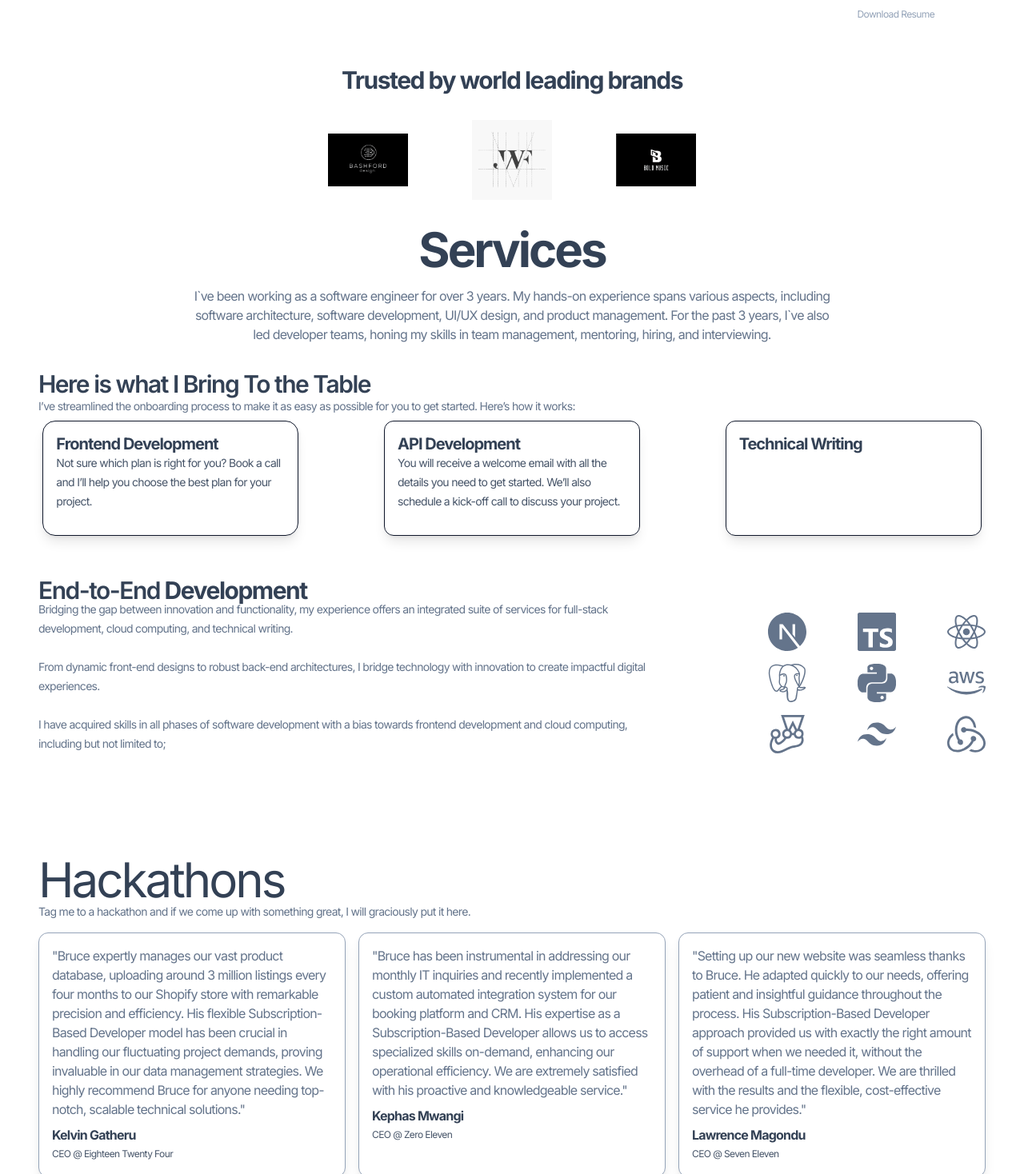
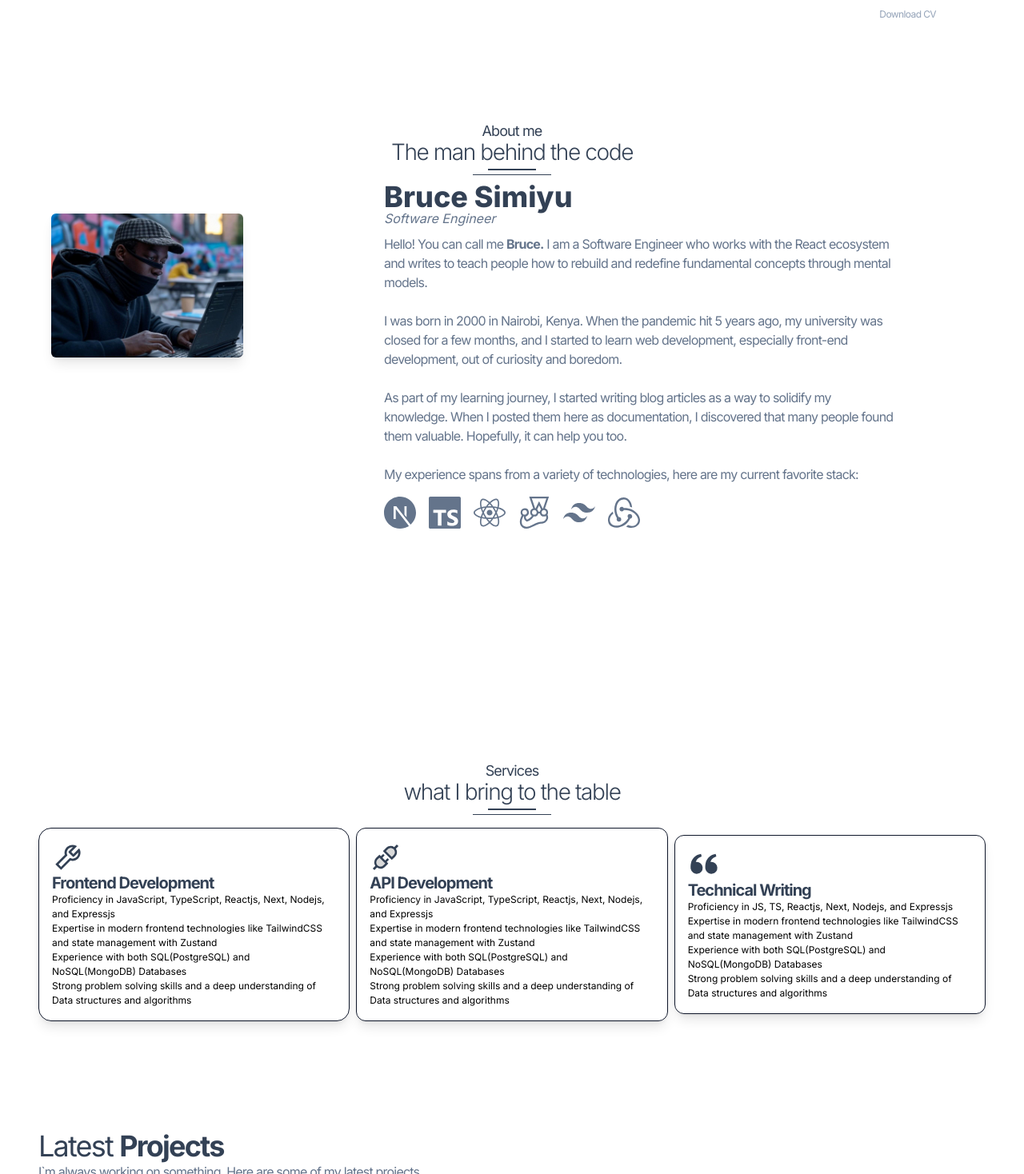
Before and after one commit to Brucedevnairobi/portfolio-website, a Next.js app: page / in a window 1280 px wide. Shown: the part 622-2090 px from the top of the page at 80% size. Built offline with nearby package versions, Linux system fonts and the light colour scheme.

Commit message:
Revamp touches

```diff
--- a/app/daas/page.tsx
+++ b/app/daas/page.tsx
@@ -24,8 +24,10 @@ const page = () => {
             <br />
             With a strong focus on client-side web development and a knack for creating efficient modern user-centric websites,
             Here is what I bring to the table:
-            {/*Schedule an introductory call to see how I can help you.*/}
           </p>
+          <div className="">
+
+          </div>
           <Image
             src="/assets/images/daas.png"
             width={441}
--- a/app/page.tsx
+++ b/app/page.tsx
@@ -16,6 +16,9 @@ import { SiJest } from "react-icons/si";
 import { SiTailwindcss } from "react-icons/si";
 import { SiRedux } from "react-icons/si";
 import { ArrowRight } from "lucide-react";
+import { AiOutlineTool } from "react-icons/ai";
+import { AiTwotoneApi } from "react-icons/ai";
+import { BiSolidQuoteAltLeft } from "react-icons/bi";
 
 export default function Home() {
   return (
@@ -23,14 +26,18 @@ export default function Home() {
       <nav className="mt-10">
         <NavBar />
       </nav>
-
       <div className=" pt-4 flex flex-col md:flex-row md:justify-between">
         <main className="mx-12 md:mt-20">
-          <h1 className="text-3xl md:text-6xl tracking-tighter text-slate-500">
-            Hire a <br />
-            <span className="font-bold text-slate-700">Software Craftsman</span>
+          <h1 className="text-slate-500">
+            <span className="leading-12 tracking-tighter text-[16px] pt-4 text-slate-500">
+              Hire a
+            </span>{" "}
+            <br />
+            <span className="text-3xl md:text-6xl tracking-tighter font-bold text-slate-700">
+              Software Craftsman
+            </span>
           </h1>
-          <p className="leading-12 tracking-tighter text-sm md:text-md pt-4 text-slate-500 md:w-1/2">
+          <p className="leading-12 tracking-tighter text-[16px] pt-4 text-slate-500 md:w-1/2">
             Hi, I`m Bruce Simiyu, a web frontend engineer living in Nairobi,
             Kenya. <br />
             Strategic, multi-disciplinary, creative with a strong belief in
@@ -55,16 +62,6 @@ export default function Home() {
                 </Link>
               </button>
             </section>
-            <section className="flex flex-col">
-              <button className="bg-slate-300 rounded-3xl p-2">
-                <Link
-                  href="./daas"
-                  className="text-sm font-normal tracking-tighter"
-                >
-                  Subscription-Based Developer
-                </Link>
-              </button>
-            </section>
           </section>
         </main>
         <div className="flex flex-col md:translate-y-52 items-center mt-10">
@@ -78,7 +75,7 @@ export default function Home() {
           <h1 className="text-center text-sm font-bold pt-4 text-slate-700 leading-6 tracking-tighter md:mr-16">
             Bruce Simiyu
           </h1>
-          <p className="mx-auto text-xs flex text-slate-500 pb-2 leading-6 tracking-tighter md:mr-16">
+          <p className="mx-auto text-xs flex text-slate-500 pb-2 leading-6 tracking-tighter md:mr-18">
             Frontend Developer | Technical Writer
           </p>
 
@@ -100,172 +97,160 @@ export default function Home() {
             </Link>
           </div>
           <a
-            href="http://"
+            href="https://docs.google.com/document/d/1tpEiOyXql9S2oIHFQ7l8WEmi-CD6kyVbExHy_fPWwqg/view?usp=sharing"
             target="_blank"
             rel="noopener noreferrer"
             className="text-xs flex justify-center items-center mt-2 gap-2 md:mr-16 text-slate-400 leading-6 tracking-tighter"
           >
-            Download Resume
+            Download CV
           </a>
         </div>
       </div>
-      <h1 className="text-2xl md:text-3xl font-bold text-center pt-40 text-slate-700 leading-6 tracking-tighter">
-        Trusted by world leading brands
+      <div className="h-screen mt-48">
+        <h1 className=" tracking-tighter text-[18px] text-center pt-4 pb-2 text-slate-700">
+          About me
         </h1>
-      <div className="flex flex-row w-full pt-8 items-center justify-center gap-x-10 md:gap-x-20">
-        <Image src="/assets/images/bw.webp" width={100} height={100} alt="bw" />
+        <h1 className="text-[28px] font-light text-slate-700 text-center mt-[-16px] leading-12 tracking-tighter">
+          The man behind the code
+        </h1>
+        <div className="h-[2px] w-[60px] bg-slate-700 mx-auto"></div>
+        <div className="h-[1px] w-[98px] mt-[5px] bg-slate-700 mx-auto"></div>
+        <div className=" relative flex flex-col md:flex-row">
           <Image
-          src="/assets/images/jwf.webp"
-          width={100}
-          height={100}
-          alt="jwf"
+            src="/assets/images/grok2.jpg"
+            width={240}
+            height={320}
+            alt="Profile Picture"
+            className="rounded-md shadow-lg md:float-left md:ml-16 mx-auto mt-12"
           />
-        <Image src="/assets/images/ms.webp" width={100} height={100} alt="ms" />
+          <div className="flex flex-col md:w-1/2 absolute md:ml-[480px] ">
+            <h1 className="text-[36px] font-extrabold text-slate-700">
+              Bruce Simiyu
+            </h1>
+            <p className="text-[16px] italic text-slate-500 mt-[-12px] ">
+              Software Engineer
+            </p>
+            <p className="text-slate-500 mt-2 leading-6 tracking-tighter">
+              Hello! You can call me <span className="font-bold">Bruce.</span> I
+              am a Software Engineer who works with the React ecosystem and
+              writes to teach people how to rebuild and redefine fundamental
+              concepts through mental models.
+              <br />
+              <br /> I was born in 2000 in Nairobi, Kenya. When the pandemic hit
+              5 years ago, my university was closed for a few months, and I
+              started to learn web development, especially front-end
+              development, out of curiosity and boredom.
+              <br />
+              <br /> As part of my learning journey, I started writing blog
+              articles as a way to solidify my knowledge. When I posted them
+              here as documentation, I discovered that many people found them
+              valuable. Hopefully, it can help you too.
+              <br />
+              <br /> My experience spans from a variety of technologies, here
+              are my current favorite stack:
+            </p>
+            <section className="flex flex-row gap-x-4 pt-4">
+              <SiNextdotjs className="text-slate-500 w-10 h-10" />
+              <SiTypescript className="text-slate-500 w-10 h-10" />
+              <FaReact className="text-slate-500 w-10 h-10" />
+              <SiJest className="text-slate-500 w-10 h-10" />
+              <SiTailwindcss className="text-slate-500 w-10 h-10" />
+              <SiRedux className="text-slate-500 w-10 h-10" />
+            </section>
           </div>
-      <h1 className="text-3xl md:text-6xl text-slate-700 text-center mt-8 font-bold tracking-tighter">
+        </div>
+      </div>
+      <h1 className=" tracking-tighter text-[18px] text-center pt-4 pb-2 text-slate-700">
         Services
       </h1>
-      <p className="flex text-slate-500 mt-4 leading-6 tracking-tighter md:mx-60 text-md mx-10 text-center">
-        I`ve been working as a software engineer for over 3 years. My hands-on
-        experience spans various aspects, including software architecture,
-        software development, UI/UX design, and product management. For the past
-        3 years, I`ve also led developer teams, honing my skills in team
-        management, mentoring, hiring, and interviewing.
-      </p>
-      <h3 className="text-2xl md:text-3xl leading-6 tracking-tighter font-semibold text-slate-700 mt-8 mx-12">
-        {/*Seamless <span className="font-bold">Onboarding</span>*/}Here is what
-        I Bring To the Table
-      </h3>
-      <p className="text-slate-500 mx-12 leading-6 tracking-tighter text-xs md:text-sm mb-2">
-        I’ve streamlined the onboarding process to make it as easy as possible
-        for you to get started. Here’s how it works:
-      </p>
-      <section className="items-center flex-col md:flex-row flex">
-        <div className="w-80 h-36 border-[1px] border-slate-900 hover:cursor-pointer rounded-2xl p-4 mb-4 shadow-lg mx-auto">
+      <h1 className="text-[28px] font-light text-slate-700 text-center mt-[-16px] leading-12 tracking-tighter">
+        what I bring to the table
+      </h1>
+      <div className="h-[2px] w-[60px] bg-slate-700 mx-auto"></div>
+      <div className="h-[1px] w-[98px] mt-[5px] bg-slate-700 mx-auto"></div>
+      <div className=" relative flex flex-col md:flex-col pt-4">
+        <section className="mx-12 gap-2 items-center flex-col md:flex-row flex">
+          <div className="border-[1px] border-slate-900 hover:cursor-pointer rounded-2xl p-4 mb-4 shadow-lg mx-auto">
+            <AiOutlineTool className="h-10 w-10 text-slate-700" />
             <h3 className="text-xl font-bold text-slate-700 leading-6 tracking-tighter">
               Frontend Development
             </h3>
-          <p className="text-sm text-slate-600 leading-6 tracking-tighter">
-            Not sure which plan is right for you? Book a call and I’ll help you
-            choose the best plan for your project.
-          </p>
+            <ul>
+              <li className="text-[12px] ">
+                Proficiency in JavaScript, TypeScript, Reactjs, Next, Nodejs,
+                and Expressjs
+              </li>
+              <li className="text-[12px]">
+                Expertise in modern frontend technologies like TailwindCSS and
+                state management with Zustand
+              </li>
+              <li className="text-[12px]">
+                Experience with both SQL(PostgreSQL) and NoSQL(MongoDB)
+                Databases
+              </li>
+              <li className="text-[12px]">
+                Strong problem solving skills and a deep understanding of Data
+                structures and algorithms
+              </li>
+            </ul>
+            <p className="text-sm text-slate-600 leading-6 tracking-tighter"></p>
           </div>
-        <div className="w-80 h-36 border-[1px] hover:cursor-pointer border-slate-900 rounded-xl p-4 shadow-lg mx-auto mb-4">
+          <div className="border-[1px] hover:cursor-pointer border-slate-900 rounded-xl p-4 shadow-lg mx-auto mb-4">
+            <AiTwotoneApi className="h-10 w-10 text-slate-700" />
             <h3 className="text-xl tracking-tighter leading-6 font-bold text-slate-700">
               API Development
             </h3>
-          <p className="text-sm tracking-tighter leading-6 text-slate-600">
-            You will receive a welcome email with all the details you need to
-            get started. We’ll also schedule a kick-off call to discuss your
-            project.
-          </p>
+
+            <ul>
+              <li className="text-[12px] ">
+                Proficiency in JavaScript, TypeScript, Reactjs, Next, Nodejs,
+                and Expressjs
+              </li>
+              <li className="text-[12px]">
+                Expertise in modern frontend technologies like TailwindCSS and
+                state management with Zustand
+              </li>
+              <li className="text-[12px]">
+                Experience with both SQL(PostgreSQL) and NoSQL(MongoDB)
+                Databases
+              </li>
+              <li className="text-[12px]">
+                Strong problem solving skills and a deep understanding of Data
+                structures and algorithms
+              </li>
+            </ul>
+            <p className="text-sm tracking-tighter leading-6 text-slate-600"></p>
           </div>
-        <div className="w-80 h-36 border-[1px] hover:cursor-pointer border-slate-900 rounded-xl p-4 shadow-lg mx-auto mb-4">
+          <div className=" border-[1px] hover:cursor-pointer border-slate-900 rounded-xl p-4 shadow-lg mx-auto mb-4">
+            <BiSolidQuoteAltLeft className="h-10 w-10 text-slate-700" />
             <h3 className="text-xl font-bold text-slate-700 tracking-tighter leading-6">
               Technical Writing
             </h3>
-          <p className="text-sm tracking-tighter leading-6 text-slate-600">
-
-          </p>
+            <ul>
+              <li className="text-[12px] ">
+                Proficiency in JS, TS, Reactjs, Next, Nodejs, and Expressjs
+              </li>
+              <li className="text-[12px]">
+                Expertise in modern frontend technologies like TailwindCSS and
+                state management with Zustand
+              </li>
+              <li className="text-[12px]">
+                Experience with both SQL(PostgreSQL) and NoSQL(MongoDB)
+                Databases
+              </li>
+              <li className="text-[12px]">
+                Strong problem solving skills and a deep understanding of Data
+                structures and algorithms
+              </li>
+            </ul>
+            <p className="text-sm tracking-tighter leading-6 text-slate-600"></p>
           </div>
         </section>
-      <h3 className="text-3xl font-semibold text-slate-700 pt-10 mx-12 leading-6 tracking-tighter">
-        End-to-End
-        <span className="font-bold"> Development</span>
-      </h3>
-      <section className="flex flex-col md:flex-row md:space-x-32 md:items-center mx-12">
-        <h1 className="text-sm md:text-md text-slate-500 leading-6 tracking-tighter">
-          Bridging the gap between innovation and functionality, my experience
-          offers an integrated suite of services for full-stack development,
-          cloud computing, and technical writing. <br />
-          <br />
-          From dynamic front-end designs to robust back-end architectures, I
-          bridge technology with innovation to create impactful digital
-          experiences. <br />
-          <br />I have acquired skills in all phases of software development
-          with a bias towards frontend development and cloud computing,
-          including but not limited to;
-        </h1>
-        <div className="mx-auto pt-4">
-          <section className="flex flex-row gap-x-16">
-            <SiNextdotjs className="text-slate-500 w-12 h-12" />
-            <SiTypescript className="text-slate-500 w-12 h-12" />
-            <FaReact className="text-slate-500 w-12 h-12" />
-          </section>
-          <section className="flex flex-row gap-x-16 pt-4">
-            <SiPostgresql className="text-slate-500 w-12 h-12" />
-            <SiPython className="text-slate-500 w-12 h-12" />
-            <FaAws className="text-slate-500 w-12 h-12" />
-          </section>
-          <section className="flex flex-row gap-x-16 pt-4">
-            <SiJest className="text-slate-500 w-12 h-12" />
-            <SiTailwindcss className="text-slate-500 w-12 h-12" />
-            <SiRedux className="text-slate-500 w-12 h-12" />
-          </section>
-        </div>
-      </section>
-      <h1 className="text-2xl md:text-6xl mt-32 leading-6 tracking-tighter text-slate-700 mx-12">
-        Hackathons
-      </h1>
-      <p className="text-slate-500 text-xs leading-6 tracking-tighter md:text-sm mx-12">
-        Tag me to a hackathon and if we come up with something great, I will graciously put it here.
-      </p>
-      <section className=" my-4 mx-12 flex flex-col md:flex-row md:gap-4 gap-2">
-        <div className="border-[1px] md:w-1/3 border-slate-400 cursor-pointer rounded-xl p-4 shadow-lg bg-white">
-          <p className="text-medium text-slate-500 leading-6 tracking-tighter">
-            &quot;Bruce expertly manages our vast product database, uploading
-            around 3 million listings every four months to our Shopify store
-            with remarkable precision and efficiency. His flexible
-            Subscription-Based Developer model has been crucial in handling our
-            fluctuating project demands, proving invaluable in our data
-            management strategies. We highly recommend Bruce for anyone needing
-            top-notch, scalable technical solutions.&quot;
-          </p>
-          <h3 className="text-md mt-2 font-bold text-slate-700 leading-6 tracking-tighter">
-            Kelvin Gatheru
-          </h3>
-          <p className="text-slate-600 text-xs leading-6 tracking-tighter">
-            CEO @ Eighteen Twenty Four
-          </p>
-        </div>
-        <div className="md:w-1/3 max-sm:my-4 border-[1px] border-slate-400 cursor-pointer  rounded-xl p-4 shadow-lg bg-white">
-          <p className="text-medium text-slate-500 tracking-tighter leading-6">
-            &quot;Bruce has been instrumental in addressing our monthly IT
-            inquiries and recently implemented a custom automated integration
-            system for our booking platform and CRM. His expertise as a
-            Subscription-Based Developer allows us to access specialized skills
-            on-demand, enhancing our operational efficiency. We are extremely
-            satisfied with his proactive and knowledgeable service.&quot;
-          </p>
-          <h3 className="text-md mt-2 font-bold text-slate-700 leading-6 tracking-tighter">
-            Kephas Mwangi
-          </h3>
-          <p className="text-slate-600 text-xs leading-6 tracking-tighter">
-            CEO @ Zero Eleven
-          </p>
-        </div>
-        <div className="md:w-1/3 border-[1px] border-slate-400 cursor-pointer  rounded-xl p-4 shadow-lg bg-white">
-          <p className="text-medium text-slate-500 tracking-tighter leading-6">
-            &quot;Setting up our new website was seamless thanks to Bruce. He
-            adapted quickly to our needs, offering patient and insightful
-            guidance throughout the process. His Subscription-Based Developer
-            approach provided us with exactly the right amount of support when
-            we needed it, without the overhead of a full-time developer. We are
-            thrilled with the results and the flexible, cost-effective service
-            he provides.&quot;
-          </p>
-          <h3 className="text-md mt-2 font-bold text-slate-700 leading-6 tracking-tighter">
-            Lawrence Magondu
-          </h3>
-          <p className="text-slate-600 text-xs leading-6 tracking-tighter">
-            CEO @ Seven Eleven
-          </p>
-        </div>
-      </section>
-      <h1 className="text-4xl md:text-6xl mt-32 text-slate-700 mx-12 leading-6 tracking-tighter">
+
+        <h1 className="text-[36px] mt-32 text-slate-700 mx-12 leading-6 tracking-tighter">
           Latest <span className="font-bold">Projects</span>
         </h1>
-      <p className="mx-12 text-xs md:text-sm text-slate-500 leading-6 tracking-tighter">
+        <p className="mx-12 mt-2 text-md text-slate-500 leading-6 tracking-tighter">
           I`m always working on something. Here are some of my latest projects.
         </p>
         <section className="mx-12 mt-8 gap-12 sm:grid grid-cols-2 md:grid-cols-3 md:gap-16  mb-20">
@@ -328,10 +313,11 @@ export default function Home() {
               </div>
             </div>
             <h6 className="text-slate-500 leading-4 tracking-tighter text-xs mb-4 md:text-sm">
-            A modern Crowdsourced City Improvement Platform for Nairobi City. It
-            addresses the need for increased civic engagement and transparent
-            urban planning. Features include; with easy-to-use voting mechanism,
-            accessibility features for users with disabilities. Check READme.md.
+              A modern Crowdsourced City Improvement Platform for Nairobi City.
+              It addresses the need for increased civic engagement and
+              transparent urban planning. Features include; with easy-to-use
+              voting mechanism, accessibility features for users with
+              disabilities. Check READme.md.
             </h6>
           </div>
           <Link
@@ -361,9 +347,9 @@ export default function Home() {
               </div>
             </div>
             <h6 className="text-slate-500 leading-4 tracking-tighter text-xs mb-4 md:text-sm">
-            A modern sneakers eCommerce website landing page. The site features
-            a responsive design, intuitive product browsing and search
-            functionality, and a streamlined checkout process.
+              A modern sneakers eCommerce website landing page. The site
+              features a responsive design, intuitive product browsing and
+              search functionality, and a streamlined checkout process.
             </h6>
           </Link>
           <Link
@@ -399,10 +385,10 @@ export default function Home() {
             </h6>
           </Link>
         </section>
-      <h1 className="text-4xl md:text-6xl pt-32 text-slate-700 pl-16 tracking-tighter leading-6">
-        Latest <span className="font-bold">Articles</span>
+        <h1 className="text-[36px] pt-10 text-slate-700 pl-16 tracking-tighter leading-6">
+          Featured <span className="font-bold">Articles</span>
         </h1>
-      <p className="mx-16 text-xs md:text-sm text-slate-500 leading-6 tracking-tighter">
+        <p className="mx-16 mt-2 text-md text-slate-500 leading-6 tracking-tighter">
           Learning and writing tech staff. Interact with my blog
         </p>
         <section className="mx-12 mt-8 gap-12 sm:grid grid-cols-2 md:grid-cols-3 md:gap-16  mb-20">
@@ -433,9 +419,10 @@ export default function Home() {
               </div>
             </div>
             <h6 className="text-slate-500 leading-4 tracking-tighter text-xs mb-4 md:text-sm">
-            For frontend tooling, Vite can be said to have made create-react-app
-            obsolete. Hot Module Replacement and performance make it an asset
-            for the front end. To explore more about Vite check out this article
+              For frontend tooling, Vite can be said to have made
+              create-react-app obsolete. Hot Module Replacement and performance
+              make it an asset for the front end. To explore more about Vite
+              check out this article
             </h6>
           </Link>
           <React.Fragment>
@@ -466,8 +453,8 @@ export default function Home() {
                 </div>
               </div>
               <h6 className="text-slate-500 leading-4 tracking-tighter text-xs mb-4 md:text-sm">
-              Build, Deploy, and Host Your Vite App on GitHub Pages with GitHub
-              Actions CI/CD
+                Build, Deploy, and Host Your Vite App on GitHub Pages with
+                GitHub Actions CI/CD
               </h6>
             </Link>
           </React.Fragment>
@@ -503,5 +490,6 @@ export default function Home() {
           </Link>
         </section>
       </div>
+    </div>
   );
 }
```
Also changed, not shown: constants/index.ts (+14 -16 lines), public/assets/images/grok2.jpg (added). Lines whose indentation alone changed are shown as unchanged.
